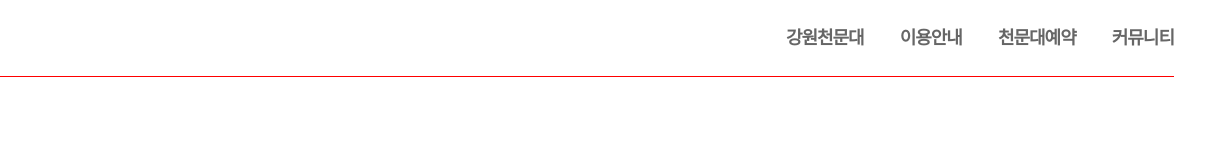
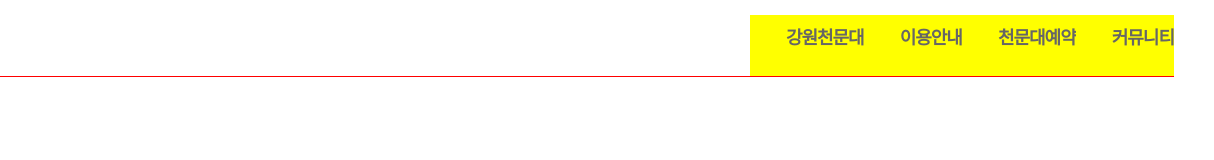
Before and after one commit to seonlight/web201216, a plain HTML site: page index.html in a window 1280 px wide. Shown: the full height of the page, 66-1280 px from the left. Drawn offline with Linux system fonts and the light colour scheme.

```diff
--- a/css/style.css
+++ b/css/style.css
@@ -36,8 +36,10 @@ img{border: none;}
 header#hd{padding: 15px 0;}
 /*프로!!*/
 #hd a,#hd img{display: block;}
+#gnb>li{background: green; height:46px;}
 #gnb>li>a{font-size: 18px; line-height: 46px; font-weight: bold;
-          margin-left:2em;}
+          padding-left:2em; padding-bottom: 15px;
+          background: yellow;}
 #gnb .d2{
         display: none;
          background-color: black;  top:calc(100% + 15px); left: 15;
```
